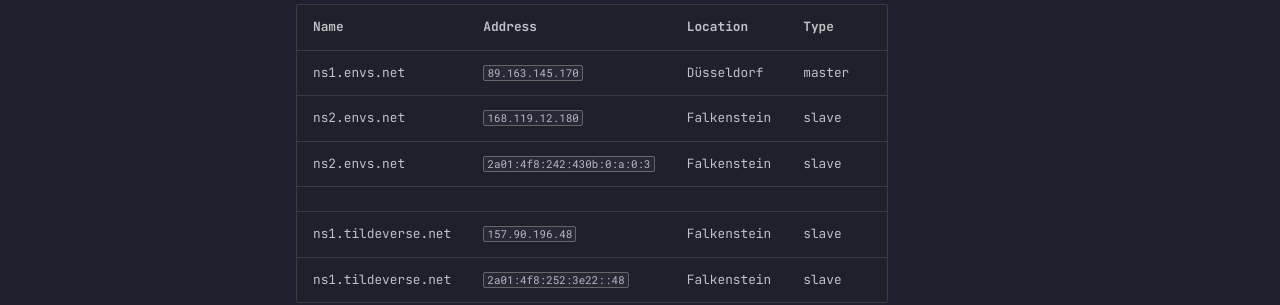
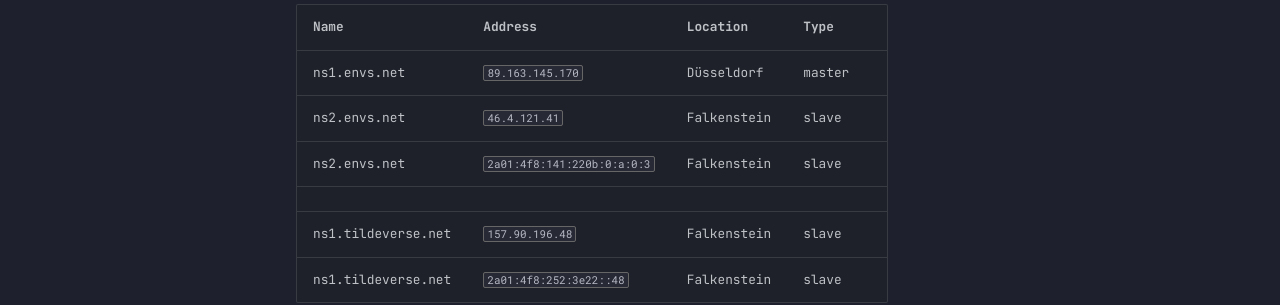
Before and after one commit to envs-net/help, an MkDocs documentation site: the page built from docs/info.md, in a window 1280 px wide and 1349 px high. Shown: the part 825-1130 px from the top of the window. Built offline with MkDocs 1.6.1 and Material for MkDocs 9.7.7, drawn with Linux system fonts in a browser that asks for light colours.

```diff
--- a/docs/info.md
+++ b/docs/info.md
@@ -25,8 +25,8 @@ envs.net has her own dns master & slave server and use an additional slave from
 | Name | Address | Location | Type |
 | --- | --- | --- | --- |
 | ns1.envs.net       | `89.163.145.170`             | Düsseldorf  | master |
-| ns2.envs.net       | `168.119.12.180`             | Falkenstein | slave  |
-| ns2.envs.net       | `2a01:4f8:242:430b:0:a:0:3`  | Falkenstein | slave  |
+| ns2.envs.net       | `46.4.121.41`                | Falkenstein | slave  |
+| ns2.envs.net       | `2a01:4f8:141:220b:0:a:0:3`  | Falkenstein | slave  |
 | | | | |
 | ns1.tildeverse.net | `157.90.196.48`              | Falkenstein | slave  |
 | ns1.tildeverse.net | `2a01:4f8:252:3e22::48`      | Falkenstein | slave  |
```
Also changed, not shown: docs/index.md (+1 -1 lines).
